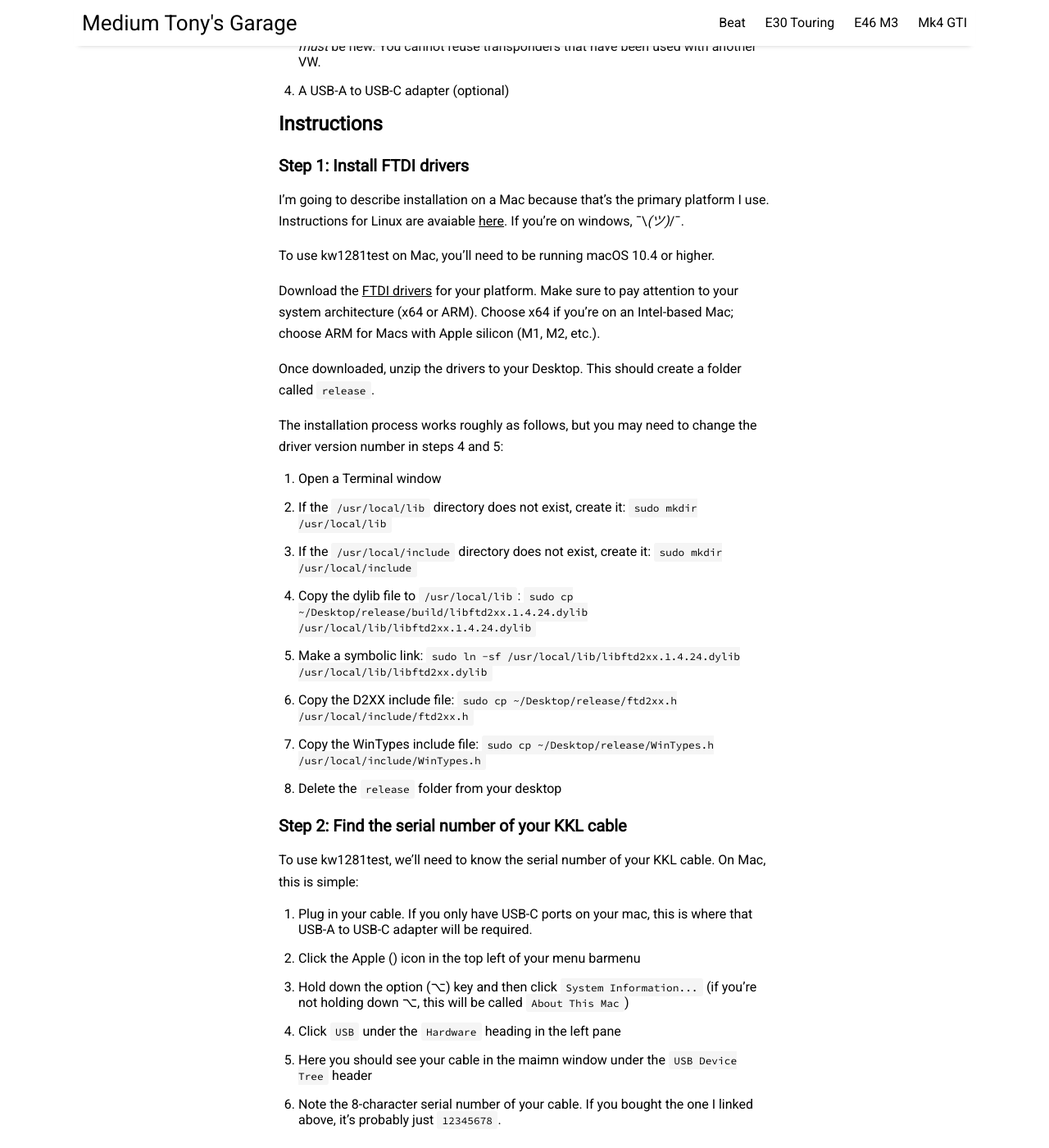
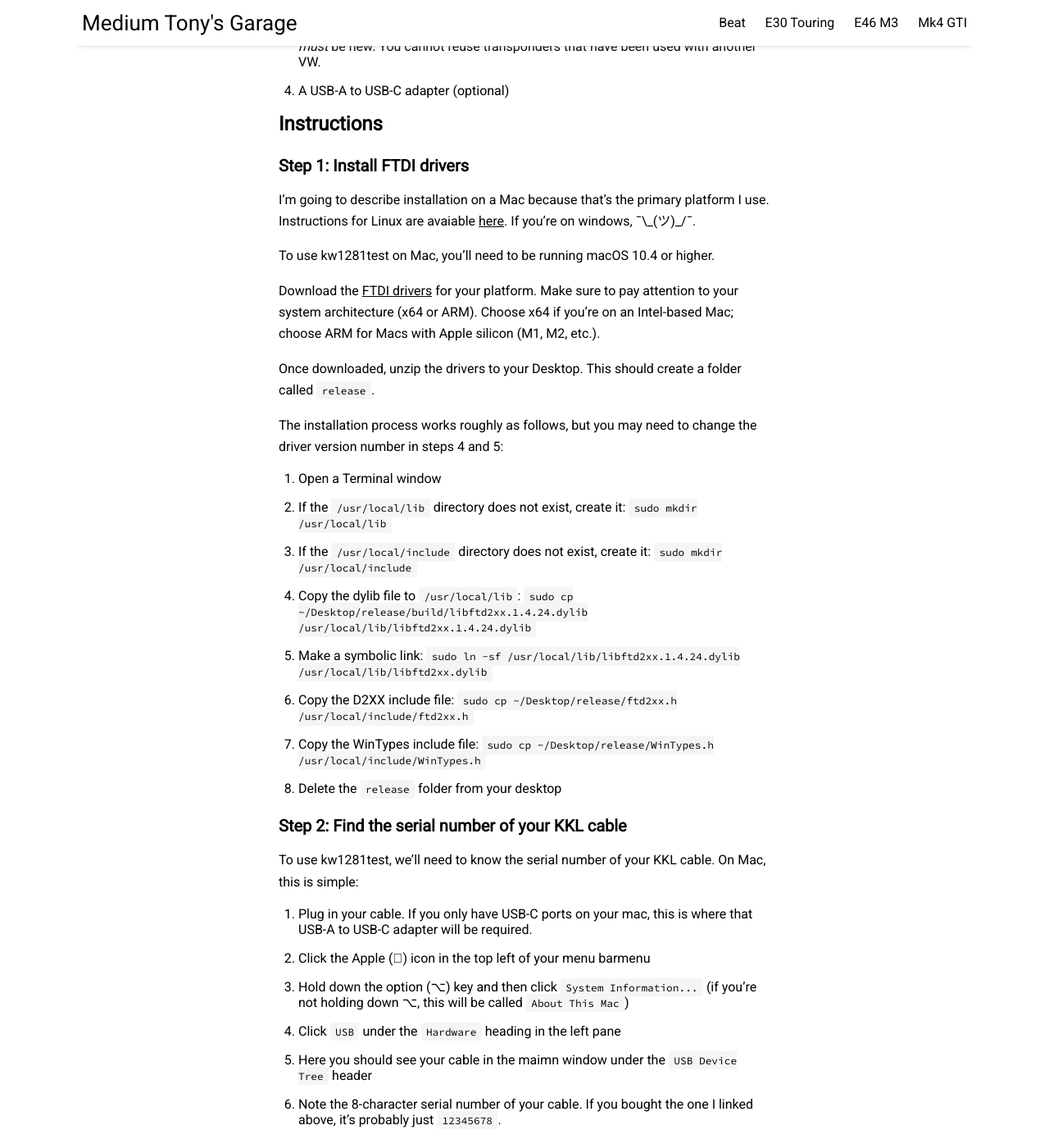
Before and after one commit to prestia/mediumtonys, a Jekyll site: the page built from _posts/2023-08-31-mk4-vw-key-coding.md, in a window 1280 px wide and 1400 px high, scrolled down 2068 px. Shown: the whole window at 82% size. Built offline with Jekyll 4.4.1, drawn with Linux system fonts in a browser that asks for light colours; nearby versions of some CDN libraries.

Commit message:
Update 2023-08-31-mk4-vw-key-coding.md

```diff
--- a/_posts/2023-08-31-mk4-vw-key-coding.md
+++ b/_posts/2023-08-31-mk4-vw-key-coding.md
@@ -38,7 +38,7 @@ Documentation is sparse and, unlike the paid tools, kw1281test is command-line o
 
 ### Step 1: Install FTDI drivers
 
-I'm going to describe installation on a Mac because that's the primary platform I use. Instructions for Linux are avaiable [here](https://github.com/gmenounos/kw1281test/wiki#linux). If you're on windows, ¯\\_(ツ)_/¯.
+I'm going to describe installation on a Mac because that's the primary platform I use. Instructions for Linux are avaiable [here](https://github.com/gmenounos/kw1281test/wiki#linux). If you're on windows, ¯\\\_(ツ)\_/¯.
 
 To use kw1281test on Mac, you'll need to be running macOS 10.4 or higher.
 
@@ -62,7 +62,7 @@ The installation process works roughly as follows, but you may need to change th
 To use kw1281test, we'll need to know the serial number of your KKL cable. On Mac, this is simple:
 
 1. Plug in your cable. If you only have USB-C ports on your mac, this is where that USB-A to USB-C adapter will be required.
-2. Click the Apple () icon in the top left of your menu barmenu
+2. Click the Apple () icon in the top left of your menu barmenu
 3. Hold down the option (⌥) key and then click `System Information...` (if you're not holding down ⌥, this will be called `About This Mac`)
 4. Click `USB` under the `Hardware` heading in the left pane
 5. Here you should see your cable in the maimn window under the `USB Device Tree` header
```
